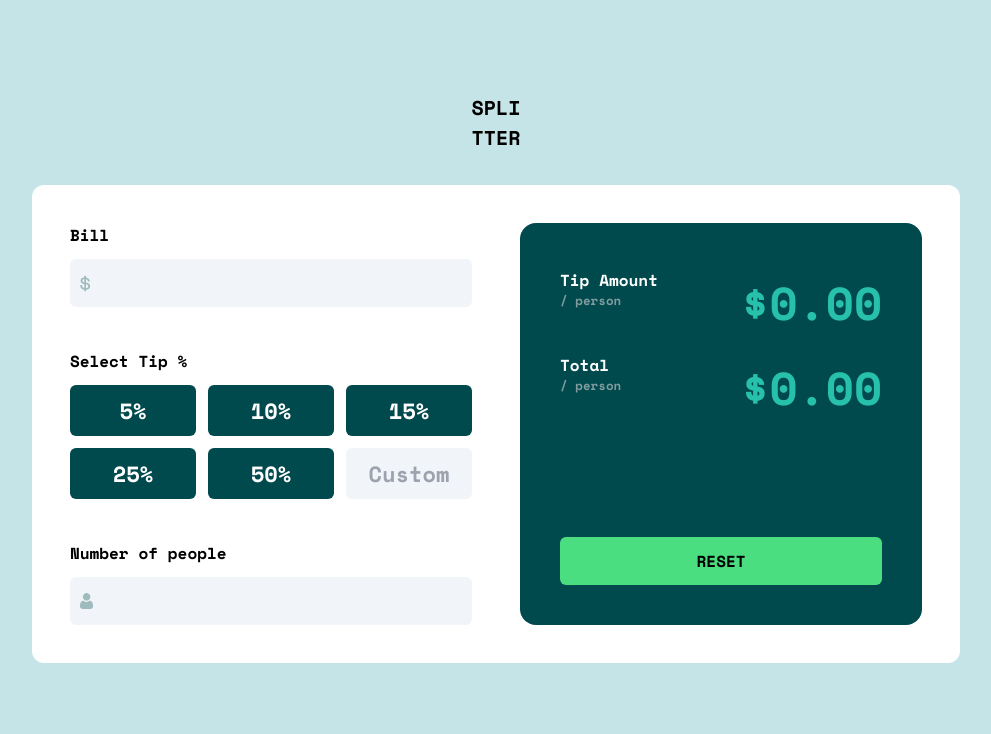
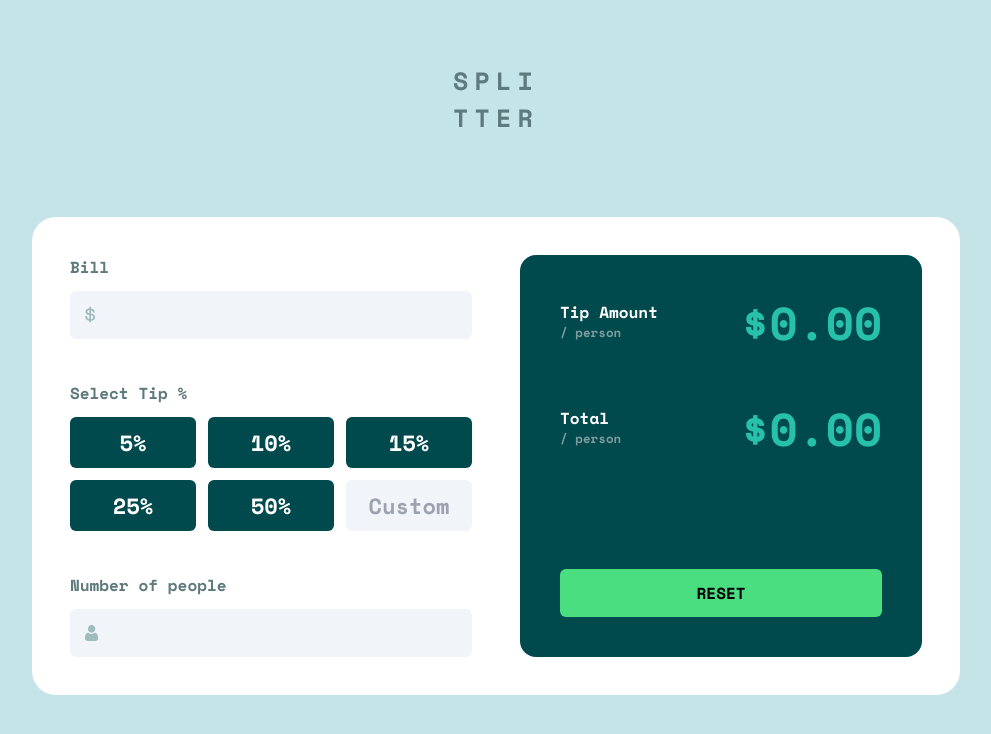
Before and after one commit to SkivaDev/frontendMentor-tip-calculator-app, a React (Vite) app: page / in a window 1280 px wide. Shown: the top 734 px of the page, without its empty margins (144-1135 px from the left). Built offline with nearby package versions, Linux system fonts and the light colour scheme.

Commit message:
feat(project): :art: add Tailwind styles to 90%

```diff
--- a/src/App.jsx
+++ b/src/App.jsx
@@ -5,8 +5,8 @@ import person from "./assets/images/icon-person.svg";
 function App() {
   return (
     <main className="w-full h-screen flex justify-center items-center bg-dark-blue">
-      <div className="flex flex-col gap-8 max-w-[928.2px] m-[1.3rem] mb-[4rem]">
-        <div className="w-full text-center text-[1.25rem]">
+      <div className="flex flex-col gap-20 max-w-[928.2px] m-[1.3rem] mb-[4rem]">
+        <div className="w-full text-center text-[25px] tracking-[0.25em] text-dark-grayish-cyan">
           <h1>
             SPLI
             <br />
@@ -14,60 +14,60 @@ function App() {
           </h1>
         </div>
 
-        <div className="w-full h-[478px] grid grid-cols-2 p-[38px] bg-white text-center rounded-xl gap-[3rem]">
+        <div className="w-full h-[478px] grid grid-cols-2 p-[38px] bg-white text-center rounded-3xl gap-[3rem]">
           <div className="flex flex-col justify-between h-full">
             <div className="w-full flex flex-col items-start gap-3">
-              <h2 >Bill</h2>
-              <div className="flex gap-1 items-center justify-between w-full px-[10px] py-[8px] bg-slate-100 rounded-md h-[3rem]">
+              <h2 className="text-dark-grayish-cyan">Bill</h2>
+              <div className="flex gap-1 items-center justify-between w-full px-[15px] py-[8px] bg-slate-100 rounded-md h-[3rem]">
                 <span>
                   <img src={dollar} alt="dollar icon" />
                 </span>
-                <input type="text" className="bg-transparent text-right" />
+                <input type="text" className="bg-transparent text-right outline-none text-[24px] text-very-dark-cyan" />
               </div>
             </div>
             <div className="w-full flex flex-col items-start gap-3">
-              <h2 >Select Tip %</h2>
+              <h2 className="text-dark-grayish-cyan">Select Tip %</h2>
               <div className="grid gap-3 grid-cols-3 grid-rows-2 text-white text-[22px]">
-                <div className=" py-[9px] bg-very-dark-cyan rounded-md">5%</div>
-                <div className=" py-[9px] bg-very-dark-cyan rounded-md">10%</div>
-                <div className=" py-[9px] bg-very-dark-cyan rounded-md">15%</div>
-                <div className=" py-[9px] bg-very-dark-cyan rounded-md">25%</div>
-                <div className=" py-[9px] bg-very-dark-cyan rounded-md">50%</div>
+                <div className=" py-[9px] bg-very-dark-cyan hover:bg-strong-cyan rounded-md">5%</div>
+                <div className=" py-[9px] bg-very-dark-cyan hover:bg-strong-cyan rounded-md">10%</div>
+                <div className=" py-[9px] bg-very-dark-cyan hover:bg-strong-cyan rounded-md">15%</div>
+                <div className=" py-[9px] bg-very-dark-cyan hover:bg-strong-cyan rounded-md">25%</div>
+                <div className=" py-[9px] bg-very-dark-cyan hover:bg-strong-cyan rounded-md">50%</div>
                 <input
                   type="text"
-                  className="text-center py-[5px] bg-slate-100 rounded-md"
+                  className="text-center py-[5px] bg-slate-100 rounded-md outline-none text-very-dark-cyan"
                   placeholder="Custom"
                 />
               </div>
             </div>
             <div className="w-full flex flex-col items-start gap-3">
-              <h2>Number of people</h2>
-              <div className="flex gap-1 justify-between items-center w-full px-[10px] py-[8px] bg-slate-100 rounded-md h-[3rem]">
+              <h2 className="text-dark-grayish-cyan">Number of people</h2>
+              <div className="flex gap-1 justify-between items-center w-full px-[15px] py-[8px] bg-slate-100 rounded-md h-[3rem]">
                 <span>
                   <img src={person} alt="person icon" />
                 </span>
-                <input type="text" className="bg-transparent text-right" />
+                <input type="text" className="bg-transparent text-right outline-none text-[24px] text-very-dark-cyan" />
               </div>
             </div>
           </div>
           <div className="flex flex-col justify-between bg-very-dark-cyan w-full h-full p-[2.5rem] rounded-2xl">
-            <div className="flex flex-col gap-4 mt-[.3125rem]">
+            <div className="flex flex-col gap-[3.75rem] mt-[.3125rem]">
               <div className="flex justify-between text-strong-cyan">
                 <div className="text-start">
                   <h3 className="text-white ">Tip Amount</h3>
                   <p className="text-[12.5px] text-grayish-cyan">/ person</p>
                 </div>
-                <div className="text-[46px]">$0.00</div>
+                <p className="text-[46px] leading-none">$0.00</p>
               </div>
               <div className="flex justify-between text-strong-cyan">
                 <div className="text-start">
                   <h3 className="text-white ">Total</h3>
                   <p className="text-[12.5px] text-grayish-cyan">/ person</p>
                 </div>
-                <div className="text-[46px]">$0.00</div>
+                <p className="text-[46px] leading-none">$0.00</p>
               </div>
             </div>
-            <button className="w-full py-3 rounded-md bg-green-400">
+            <button className="w-full py-3 rounded-md bg-green-400 hover:bg-strong-cyan">
               RESET
             </button>
           </div>
```
